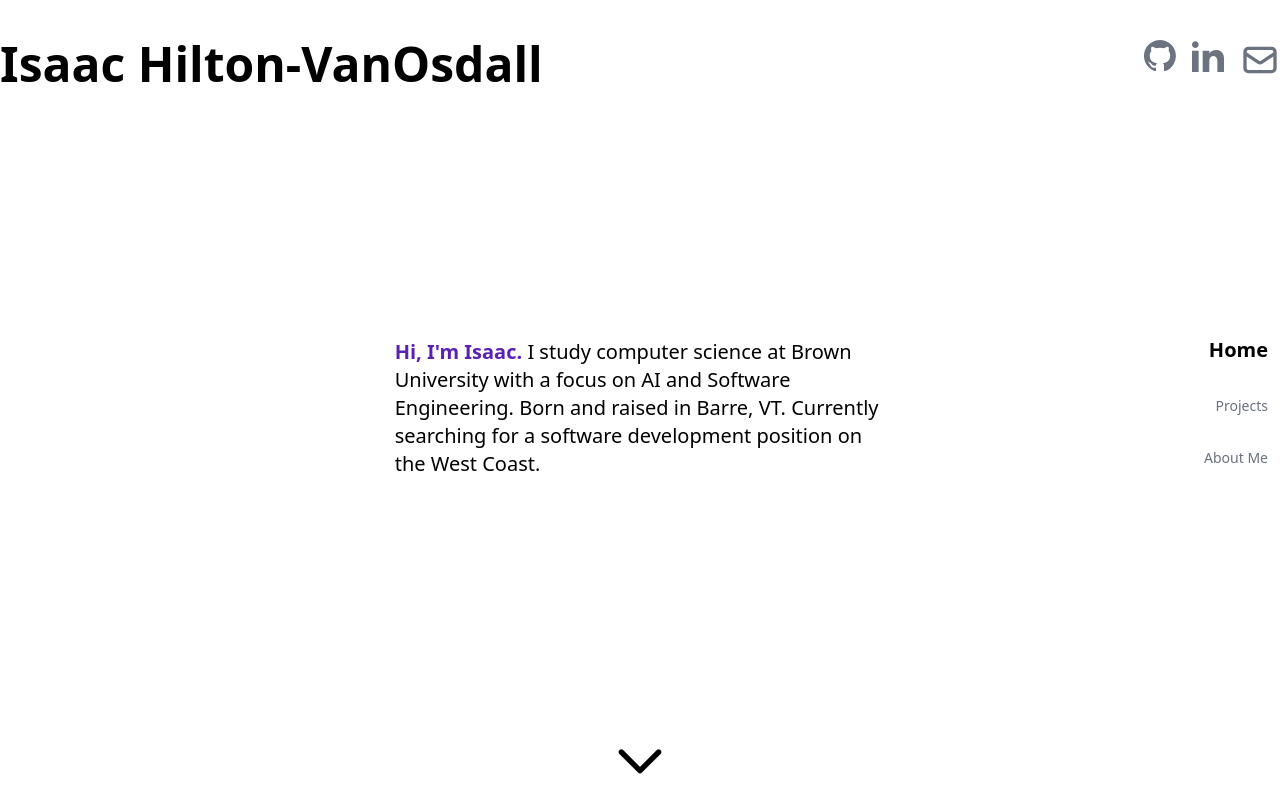
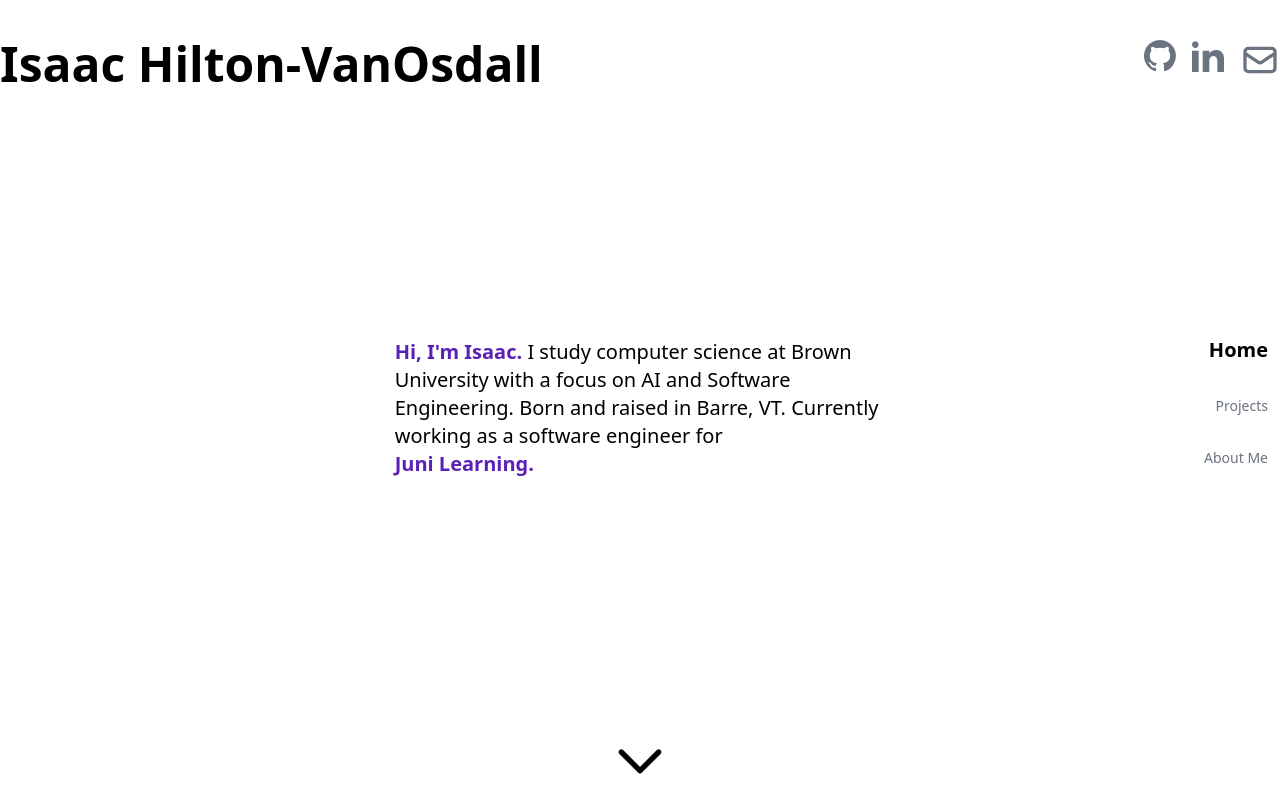
Before and after one commit to ihiltonv/ihvo.me, a Next.js app: page / in a window 1280 px wide. Shown: the top 800 px of the page. Built offline with nearby package versions, Linux system fonts and the light colour scheme; what @tailwindcss/typography would draw is missing.

Commit message:
updated work location

```diff
--- a/pages/index.js
+++ b/pages/index.js
@@ -88,7 +88,10 @@ export default function Home() {
               <span className="text-purple-800 font-bold">Hi, I'm Isaac.</span>{" "}
               I study computer science at Brown University with a focus on AI
               and Software Engineering. Born and raised in Barre, VT. Currently
-              searching for a software development position on the West Coast.
+              working as a software engineer for
+              <Link to="https://junilearning.com" external={true}>
+                Juni Learning.
+              </Link>
             </p>
           </div>
         </div>
```
